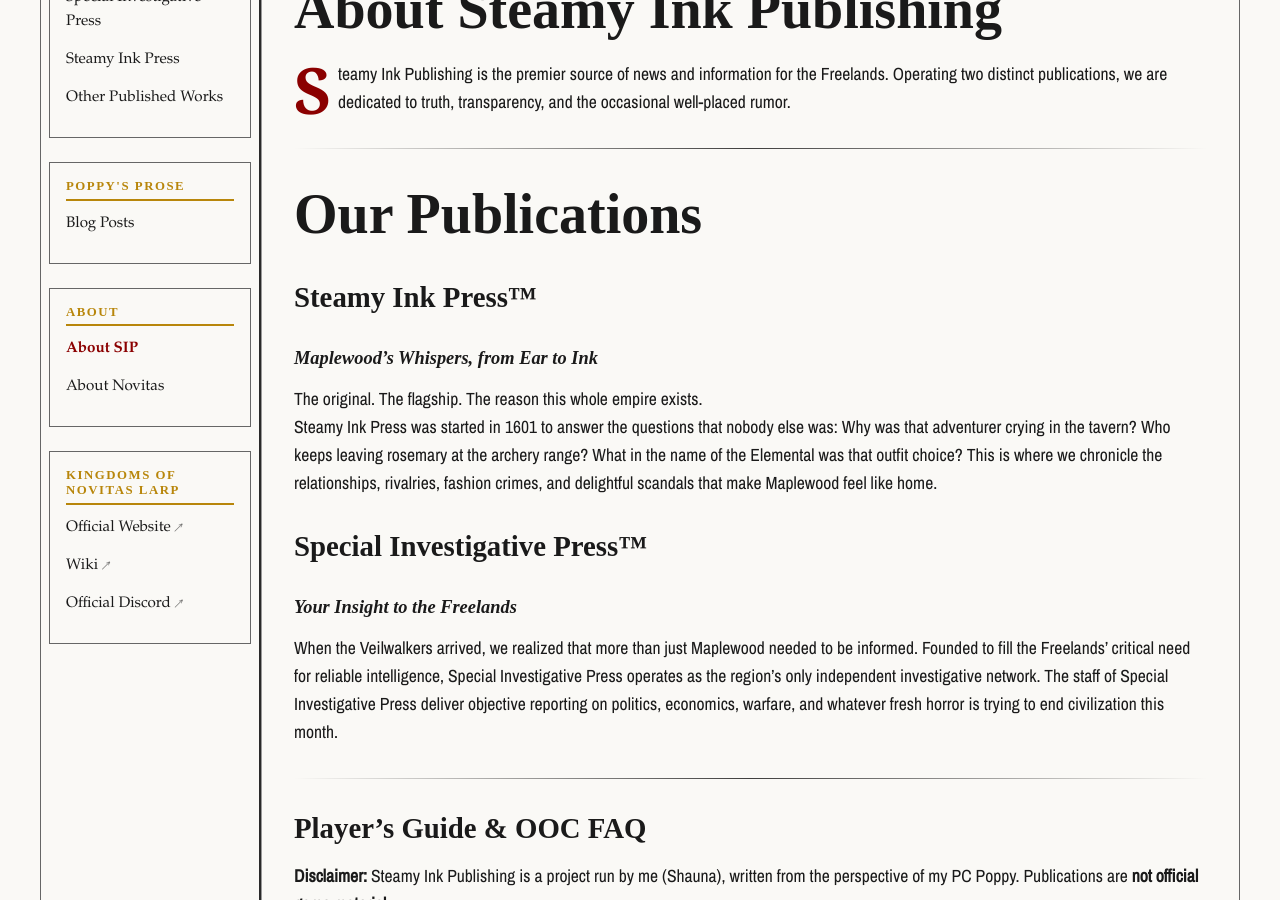
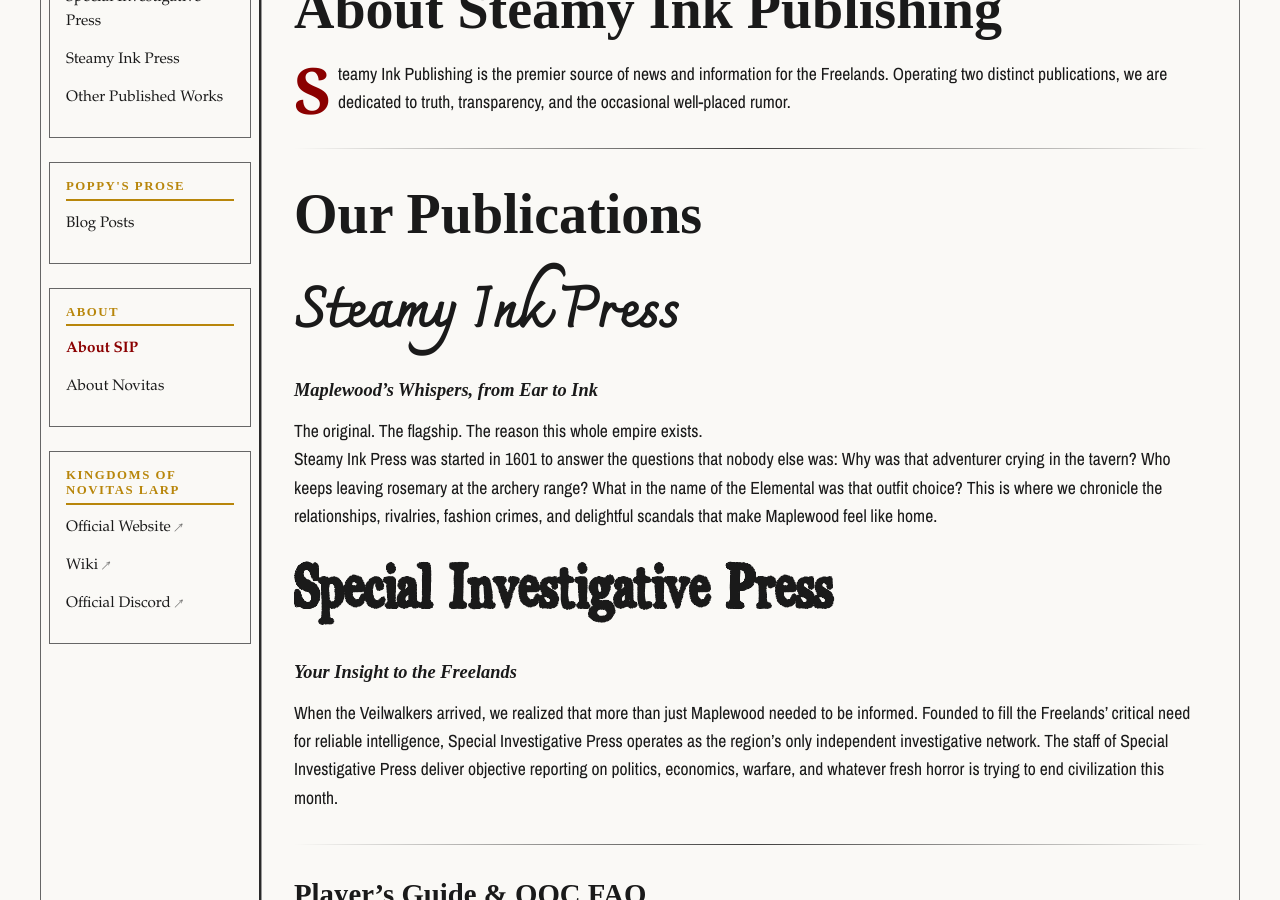
Before and after one commit to ftkatyowser/steamy-ink, a Jekyll site: the page built from about.md, in a window 1280 px wide and 900 px high, scrolled down 467 px. Built offline with Jekyll 4.4.1, drawn with Linux system fonts in a browser that asks for light colours.

Commit message:
name changes

```diff
--- a/about.md
+++ b/about.md
@@ -12,12 +12,12 @@ permalink: /about/
 
 # Our Publications
 
-## Steamy Ink Press™
+  <h1 style="font-family: var(--font-steamy-name);">Steamy Ink Press</h1>
 #### *Maplewood's Whispers, from Ear to Ink*
 The original. The flagship. The reason this whole empire exists.
 Steamy Ink Press was started in 1601 to answer the questions that nobody else was: Why was that adventurer crying in the tavern? Who keeps leaving rosemary at the archery range? What in the name of the Elemental was that outfit choice? This is where we chronicle the relationships, rivalries, fashion crimes, and delightful scandals that make Maplewood feel like home.
 
-## Special Investigative Press™
+<h1 style="font-family: var(--font-special-name);">Special Investigative Press</h1>
 #### *Your Insight to the Freelands*
 When the Veilwalkers arrived, we realized that more than just Maplewood needed to be informed. Founded to fill the Freelands' critical need for reliable intelligence, Special Investigative Press operates as the region's only independent investigative network. The staff of Special Investigative Press deliver objective reporting on politics, economics, warfare, and whatever fresh horror is trying to end civilization this month.
 
```
Also changed, not shown: aboutnovitas.md (+1 -1 lines), 2 other files.
